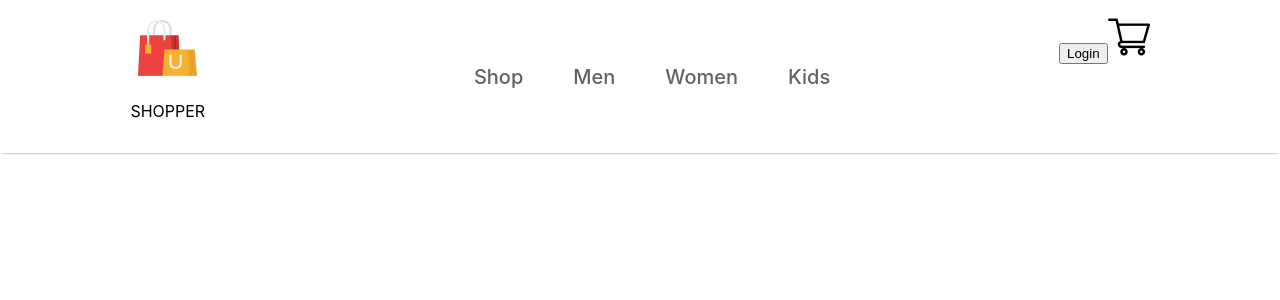
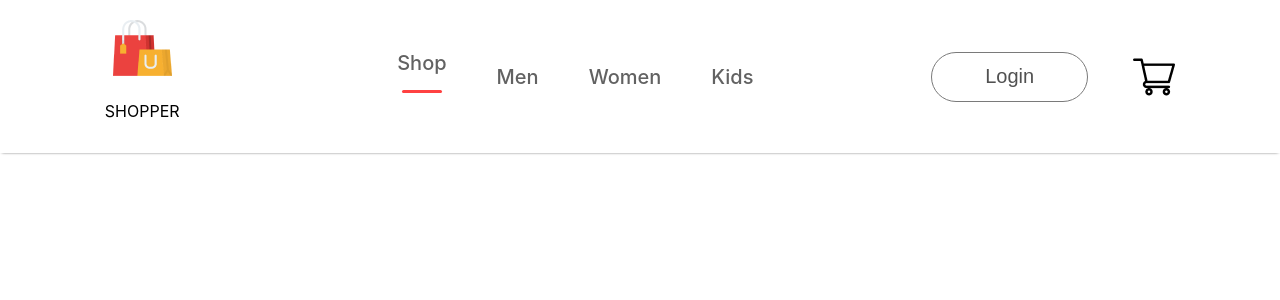
Before and after one commit to imsp18/E-commerce-website, a React (Create React App) app: page / in a window 1280 px wide. Shown: the top 300 px of the page. Built offline with nearby package versions, Linux system fonts and the light colour scheme; the HTML template or start-up script is replaced by a standard one.

Commit message:
UI: updated navbar

```diff
--- a/src/Components/Navbar/Navbar.css
+++ b/src/Components/Navbar/Navbar.css
@@ -14,6 +14,7 @@
 .nav-logo p{
     color:  #171717;
     font-size:  38px;
+    font-weight: 600;
 }
 
 .nav-menu{
@@ -34,3 +35,29 @@
     gap: 5px;
     cursor: pointer;
 }
+
+.nav-menu hr{
+    border: none;
+    width: 80%;
+    height: 3px;
+    border-radius: 10px;
+    background-color: #FF4141;
+}
+
+.nav-login-cart{
+    display: flex;
+    align-items: center;
+    gap: 45px;
+}
+
+.nav-login-cart button{
+    width: 157px;
+    height: 50px;
+    outline: none;
+    border: 1px solid #7a7a7a;
+    border-radius: 75px;
+    color: #515151;
+    font-size: 20px;
+    font-weight: 500;
+    background-color: white ;
+}
--- a/src/Components/Navbar/Navbar.jsx
+++ b/src/Components/Navbar/Navbar.jsx
@@ -11,7 +11,7 @@
           <p>SHOPPER</p>
         </div>
         <ul className="nav-menu">
-          <li>Shop</li>
+          <li>Shop<hr/></li>
           <li>Men</li>
           <li>Women</li>
           <li>Kids</li>
```
